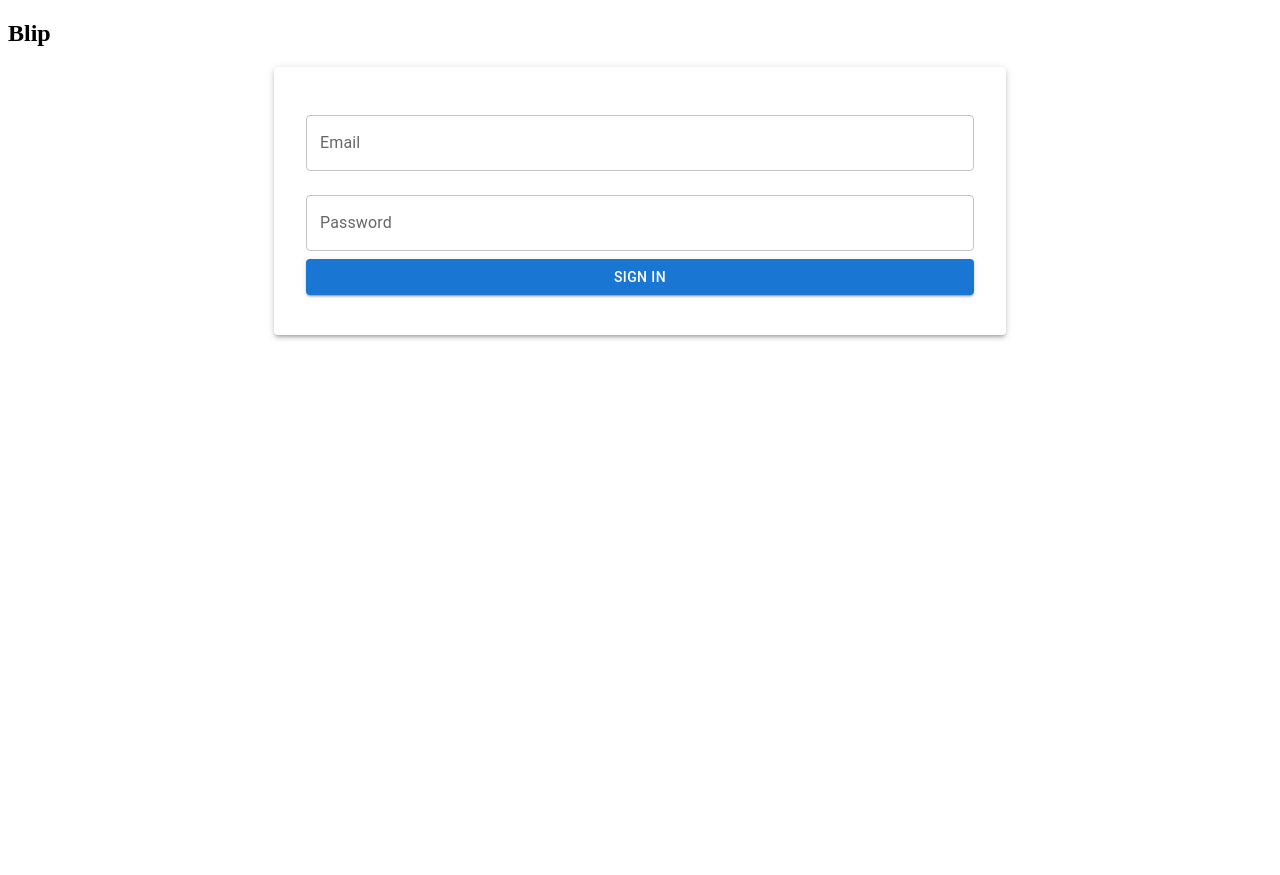
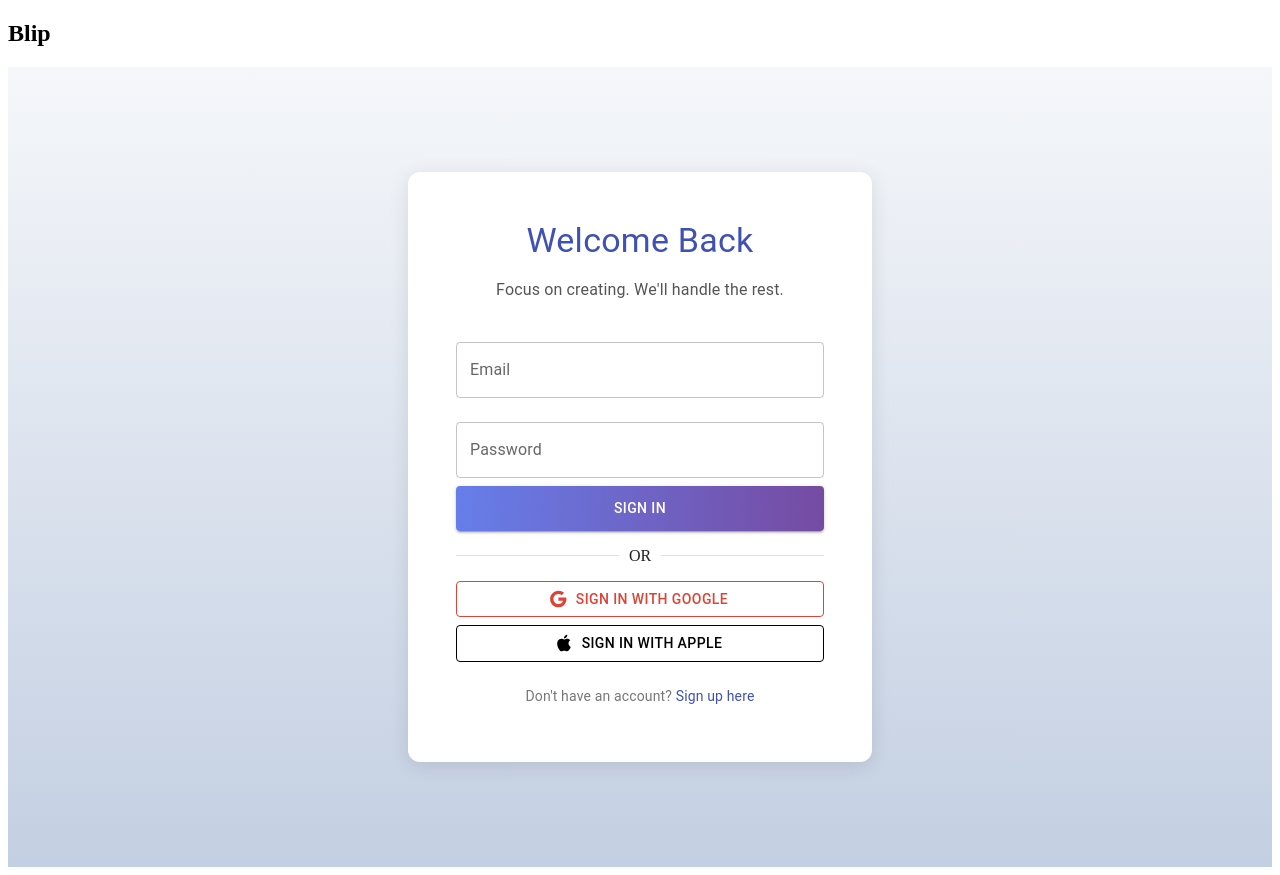
Before and after one commit to BugFixDotExe/Blip, a React (Vite) app in the folder client/: page /login in a window 1280 px wide. Before the commit the page ends 800 px from the top, so only its background shows below. Built offline with nearby package versions, Linux system fonts and the light colour scheme.

Commit message:
made a total redesign of the login, signup and upload form, for the upload form i added tabs, one for video and one for thummail

```diff
--- a/client/src/components/LandingPage.jsx
+++ b/client/src/components/LandingPage.jsx
@@ -1,6 +1,5 @@
-import React from 'react';
-import { useNavigate } from 'react-router-dom';
-
+import React from "react";
+import { useNavigate } from "react-router-dom";
 import {
     Box,
     Card,
@@ -16,24 +15,107 @@ import {
 const LandingPage = () => {
     const navigate = useNavigate();
 
-    const handleLoginClick = () => {navigate('/login');};
-    const handleSignUpClick = () => navigate('/signup')
-    const handleUpload = () => navigate('/upload')
+    const handleLoginClick = () => navigate("/login");
+    const handleSignUpClick = () => navigate("/signup");
+    const handleUpload = () => navigate("/upload");
 
     return (
-        <Card sx={{ maxWidth: 1500, margin: "20px auto", padding: 2, boxShadow: 3 }}>
+        <Box sx={{ maxWidth: 1500, margin: "20px auto", padding: 2 }}>
+        {/* Hero Section */}
+        <Card sx={{ boxShadow: 3, padding: 4, textAlign: "center", mb: 4 }}>
+        <Typography variant="h3" gutterBottom>
+        Create Freely, Comply Effortlessly
+        </Typography>
+        <Typography variant="h6" color="textSecondary" gutterBottom>
+        Your AI-powered compliance partner for worry-free content creation.
+        </Typography>
+        <Button
+        variant="contained"
+        color="primary"
+        size="large"
+        sx={{ mt: 3 }}
+        onClick={handleSignUpClick}
+        >
+        Try Now – It's Free
+        </Button>
+        </Card>
+
+        {/* Problem Section */}
+        <Card sx={{ boxShadow: 2, mb: 4, padding: 3 }}>
         <CardContent>
-        {/* Buttons for Demo or Expansion */}
-        <Box sx={{ display: "flex", justifyContent: "space-between", mt: 3 }}>
-        <Button variant="contained" color="primary">
-        View Demo
+        <Typography variant="h4" gutterBottom>
+        The Problem Content Creators Face
+        </Typography>
+        <Typography variant="body1" color="textSecondary" paragraph>
+        In Q2 2024, YouTube removed approximately 8.4 million videos for community guideline violations. Many creators unknowingly violate platform policies due to restricted keywords, visuals, or imagery. This leads to demonetization, strikes, or even channel bans.
+        </Typography>
+        <Divider sx={{ my: 2 }} />
+        <List>
+        <ListItem>
+        <ListItemText
+        primary="Restricted keywords in audio or text"
+        secondary="Flagged content often results in demonetization."
+        />
+        </ListItem>
+        <ListItem>
+        <ListItemText
+        primary="Inappropriate visuals"
+        secondary="Scenes containing violence or nudity can lead to strikes."
+        />
+        </ListItem>
+        </List>
+        </CardContent>
+        </Card>
+
+        {/* Solution Section */}
+        <Card sx={{ boxShadow: 2, mb: 4, padding: 3 }}>
+        <CardContent>
+        <Typography variant="h4" gutterBottom>
+        The Solution: AI Compliance for Content Creators
+        </Typography>
+        <Typography variant="body1" color="textSecondary" paragraph>
+        Our tool empowers creators to focus on creativity while we handle compliance. Analyze your video, identify flagged sections, and clean your content with ease.
+        </Typography>
+        <Divider sx={{ my: 2 }} />
+        <List>
+        <ListItem>
+        <ListItemText
+        primary="AI-powered analysis"
+        secondary="Analyze every frame and spoken word for compliance."
+        />
+        </ListItem>
+        <ListItem>
+        <ListItemText
+        primary="Customizable cleaning options"
+        secondary="Blur, mute, or censor flagged sections effortlessly."
+        />
+        </ListItem>
+        </List>
+        </CardContent>
+        </Card>
+
+        {/* Call-to-Action Section */}
+        <Card sx={{ boxShadow: 3, textAlign: "center", padding: 4 }}>
+        <Typography variant="h5" gutterBottom>
+        Ready to Create Without Worries?
+        </Typography>
+        <Box sx={{ display: "flex", justifyContent: "center", gap: 2, mt: 3 }}>
+        <Button variant="contained" color="primary" size="large" onClick={handleSignUpClick}>
+        Sign Up
         </Button>
-        <Button variant="outlined" color="secondary">
-        Learn More
+        <Button variant="outlined" color="secondary" size="large" onClick={handleLoginClick}>
+        Log In
         </Button>
         </Box>
-        </CardContent>
+        <Typography variant="body2" color="textSecondary" sx={{ mt: 2 }}>
+        Already have a video?{" "}
+        <Button variant="text" color="primary" onClick={handleUpload}>
+        Upload Now
+        </Button>
+        </Typography>
         </Card>
+        </Box>
     );
 };
+
 export default LandingPage;
--- a/client/src/components/Login.jsx
+++ b/client/src/components/Login.jsx
@@ -1,7 +1,17 @@
 import React, { useState } from "react";
 import axios from "axios";
 import { useAuth } from "./AuthContext";
-import { Card, CardContent, Button, TextField } from "@mui/material";
+import {
+    Card,
+    CardContent,
+    Button,
+    TextField,
+    Typography,
+    Box,
+    Divider,
+} from "@mui/material";
+import { motion } from "framer-motion";
+import { Google as GoogleIcon, Apple as AppleIcon } from "@mui/icons-material";
 
 const Login = () => {
     const [formData, setFormData] = useState({ email: "", password: "" });
@@ -20,9 +30,11 @@ const Login = () => {
         }
 
         try {
-            const response = await axios.post("http://localhost:5000/api/v1/user/login", formData);
+            const response = await axios.post(
+                "http://localhost:5000/api/v1/user/login",
+                formData
+            );
             if (response) {
-                console.log('in login',response.data.token)
                 setToken(response.data.token);
                 setError("");
             } else {
@@ -34,9 +46,54 @@ const Login = () => {
         }
     };
 
+    const handleGoogleLogin = () => {
+        window.location.href = "http://localhost:5000/auth/google";
+    };
+
+    const handleAppleLogin = () => {
+        window.location.href = "http://localhost:5000/auth/apple";
+    };
+
     return (
-        <Card sx={{ maxWidth: 700, margin: "20px auto", padding: 2, boxShadow: 3 }}>
+        <Box
+        sx={{
+            background: "linear-gradient(to bottom, #f5f7fa, #c3cfe2)",
+            height: "100vh",
+            display: "flex",
+            justifyContent: "center",
+            alignItems: "center",
+        }}
+        >
+        <motion.div
+        initial={{ opacity: 0, scale: 0.9 }}
+        animate={{ opacity: 1, scale: 1 }}
+        transition={{ duration: 0.6 }}
+        >
+        <Card
+        sx={{
+            maxWidth: 400,
+            padding: 4,
+            borderRadius: 3,
+            boxShadow: "0px 4px 20px rgba(0, 0, 0, 0.1)",
+        }}
+        >
         <CardContent>
+        <Typography
+        variant="h4"
+        sx={{ textAlign: "center", marginBottom: 2, color: "#3f51b5" }}
+        >
+        Welcome Back
+        </Typography>
+        <Typography
+        variant="body1"
+        sx={{
+            textAlign: "center",
+            marginBottom: 3,
+            color: "#555",
+        }}
+        >
+        Focus on creating. We'll handle the rest.
+        </Typography>
         <form onSubmit={handleSubmit} method="POST">
         <TextField
         label="Email"
@@ -46,6 +103,7 @@ const Login = () => {
         onChange={handleChange}
         fullWidth
         margin="normal"
+        variant="outlined"
         />
         <TextField
         label="Password"
@@ -55,14 +113,77 @@ const Login = () => {
         onChange={handleChange}
         fullWidth
         margin="normal"
+        variant="outlined"
         />
-        {error && <p style={{ color: "red" }}>{error}</p>}
-        <Button type="submit" variant="contained" color="primary" fullWidth>
+        {error && (
+            <Typography
+            variant="body2"
+            sx={{ color: "red", marginBottom: 2 }}
+            >
+            {error}
+            </Typography>
+        )}
+        <Button
+        type="submit"
+        variant="contained"
+        color="primary"
+        fullWidth
+        sx={{
+            padding: "10px",
+            background: "linear-gradient(90deg, #667eea, #764ba2)",
+        }}
+        >
         Sign In
         </Button>
         </form>
+        <Divider sx={{ marginY: 2 }}>OR</Divider>
+        <Button
+        onClick={handleGoogleLogin}
+        variant="outlined"
+        fullWidth
+        startIcon={<GoogleIcon />}
+        sx={{
+            marginBottom: 1,
+            color: "#DB4437",
+            borderColor: "#DB4437",
+            "&:hover": {
+                backgroundColor: "rgba(219, 68, 55, 0.1)",
+            },
+        }}
+        >
+        Sign in with Google
+        </Button>
+        <Button
+        onClick={handleAppleLogin}
+        variant="outlined"
+        fullWidth
+        startIcon={<AppleIcon />}
+        sx={{
+            color: "#000",
+            borderColor: "#000",
+            "&:hover": {
+                backgroundColor: "rgba(0, 0, 0, 0.1)",
+            },
+        }}
+        >
+        Sign in with Apple
+        </Button>
+        <Typography
+        variant="body2"
+        sx={{ textAlign: "center", marginTop: 3, color: "#777" }}
+        >
+        Don't have an account?{" "}
+        <a
+        href="/signup"
+        style={{ textDecoration: "none", color: "#3f51b5" }}
+        >
+        Sign up here
+        </a>
+        </Typography>
         </CardContent>
         </Card>
+        </motion.div>
+        </Box>
     );
 };
 
```
Also changed, not shown: client/src/components/FileUpload.jsx (+63 -15 lines), client/src/components/Registration.jsx (+88 -5 lines).
